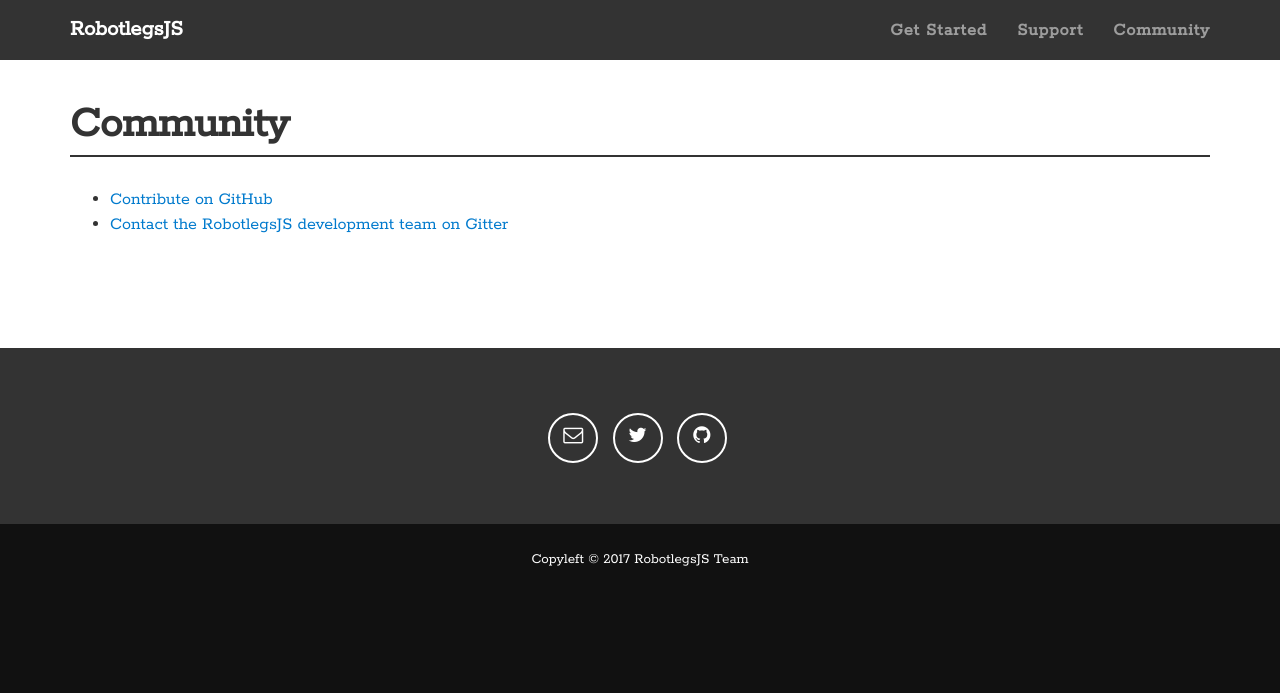
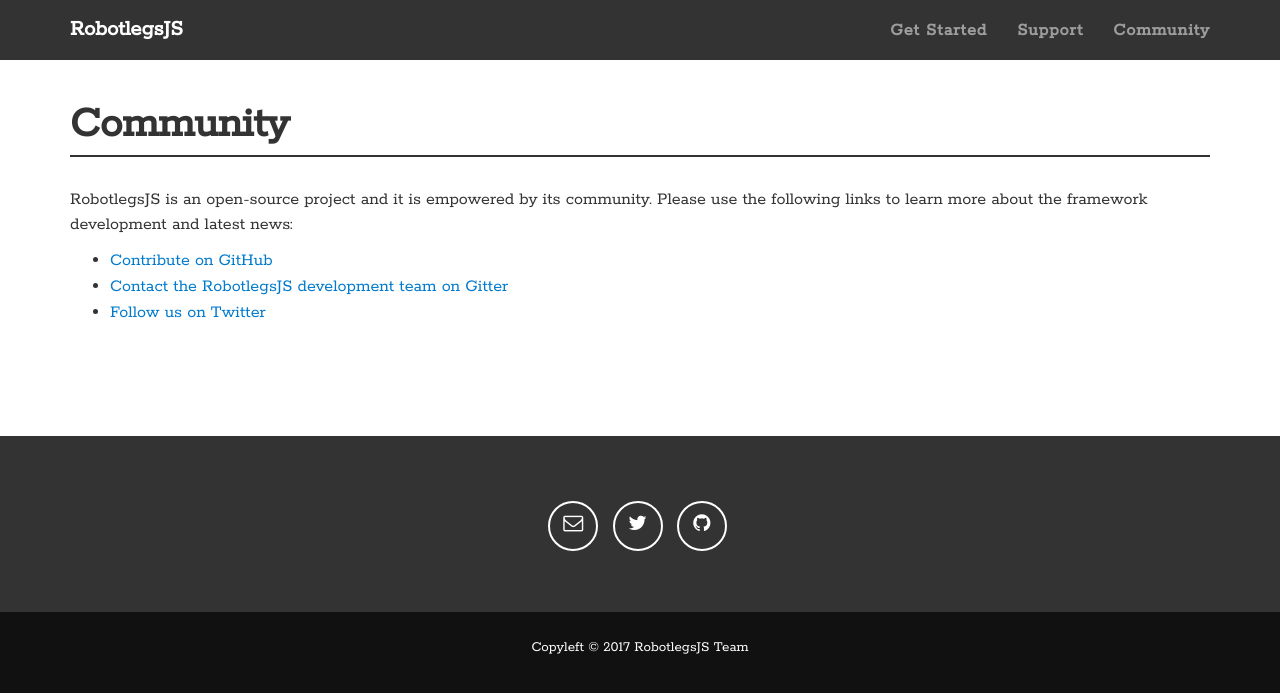
Before and after one commit to RobotlegsJS/robotlegsjs.github.io, a Jekyll site: the page built from pages/community.md, in a window 1280 px wide. Shown: the top 693 px of the page. Built offline with Jekyll 4.4.1, drawn with Linux system fonts in a browser that asks for light colours.

Commit message:
update community page

```diff
--- a/pages/community.md
+++ b/pages/community.md
@@ -4,5 +4,8 @@
 permalink: /community/
 ---
 
- - [Contribute on GitHub](https://github.com/RobotlegsJS/RobotlegsJS)
+RobotlegsJS is an open-source project and it is empowered by its community. Please use the following links to learn more about the framework development and latest news:
+
+ - [Contribute on GitHub](https://github.com/RobotlegsJS)
  - [Contact the RobotlegsJS development team on Gitter](https://gitter.im/RobotlegsJS/RobotlegsJS)
+ - [Follow us on Twitter](https://twitter.com/robotlegsjs)
```
